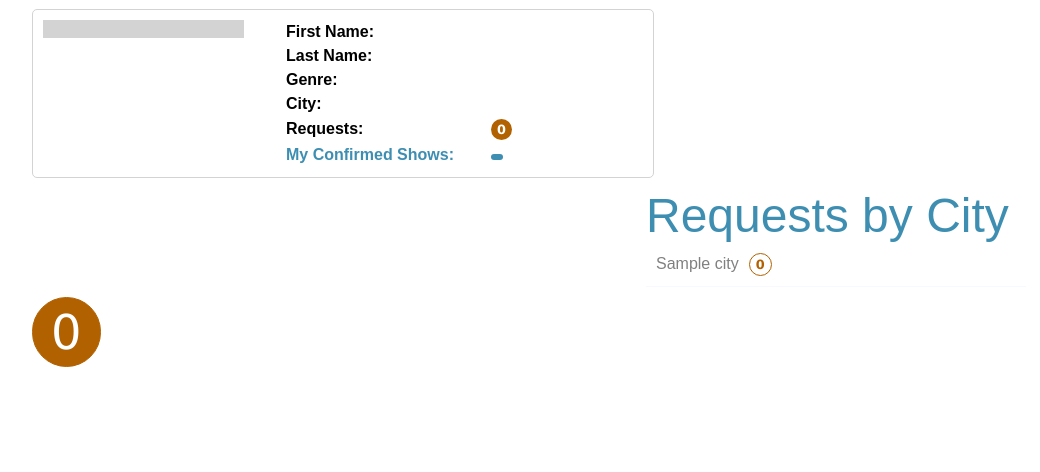
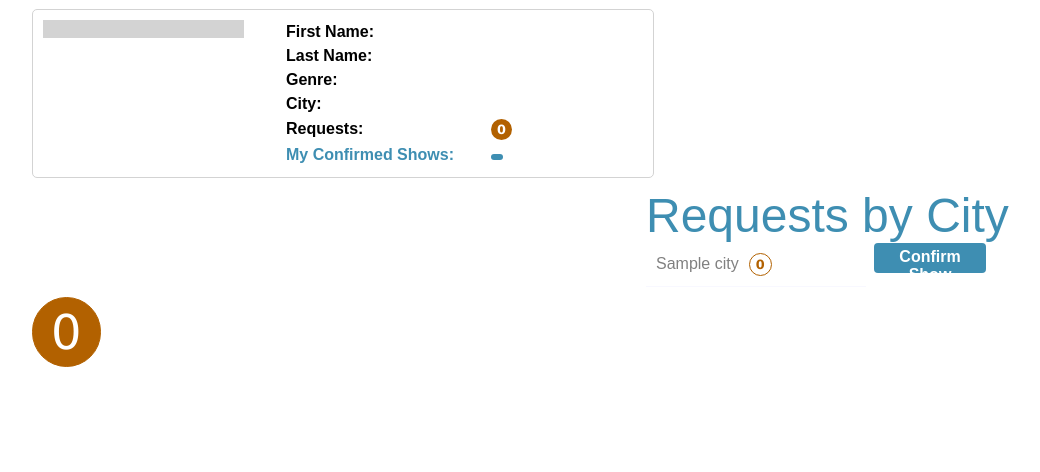
Before and after one commit to MuzindaHubProjects2016/playmycity, a PHP site: page /artist-profile.php in a window 1280 px wide. Shown: the part 201-673 px from the top of the page, without its empty margins (106-1146 px from the left). Run offline with PHP 8.4, Linux system fonts and the light colour scheme; the visitor is signed in with stand-in values (Sample User, id 1); tables that the repository leaves empty or names only in its code hold one stand-in row (values such as "Sample post"); data that the repository does not hold is empty.

Commit message:
back on track

```diff
--- a/artist-profile.php
+++ b/artist-profile.php
@@ -54,7 +54,7 @@
 </div>
 </div>';
 ?>
-
+<div class="artist-list-container clearfix">
 <div id="requests-by-city" class="clearfix">
 <h1>Requests by City</h1>
   <ul id="city-list">
@@ -79,15 +79,19 @@
 
 ?>
 
-  <li class="city-name"><?php echo $value;  ?><span class="requests"><?php echo $rowcount2; ?></span></li>
+    <a><li class="city-name"><?php echo $value;  ?><span class="requests"><?php echo $rowcount2; ?></span></li></a>
+
+  <form action="request-artist.php?artist=<?php echo $row['artist_id']; ?>" method="post">
+       <button type="submit" name="request_artist" class="play-my-city" id="confirm-show-btn">Confirm Show</button>
+  </form>
 
 <?php
   }
 }
 ?>
   </ul>
-</div>
-
+</div><!-- requests by city -->
+</div> <!-- end list wrap -->
 <?php
 echo '<h1 id="'.$result_arr['artist_id'].'" class="artist-name-big">'.$result_arr['artist_stagename'].'<span class="requests requests-big">'.$rowcount.'</span></h1>';
 
--- a/css/main.css
+++ b/css/main.css
@@ -506,6 +506,11 @@
   background-color: rgb(178, 97, 0);
 }
 
+#confirm-show-btn {
+  float: right;
+  width: 40%;
+}
+
 span.confirmed-shows {
   text-align: center;
   font-size: .8rem;
@@ -598,12 +603,13 @@
 }
 
 li.city-name {
+  float: left;
   cursor: pointer;
   font-size: 1rem;
   color: grey;
   padding: 10px;
   display: block;
-  width: 90%;
+  width: 50%;
   border-bottom: 1px solid ghostwhite;
 }
 
```
